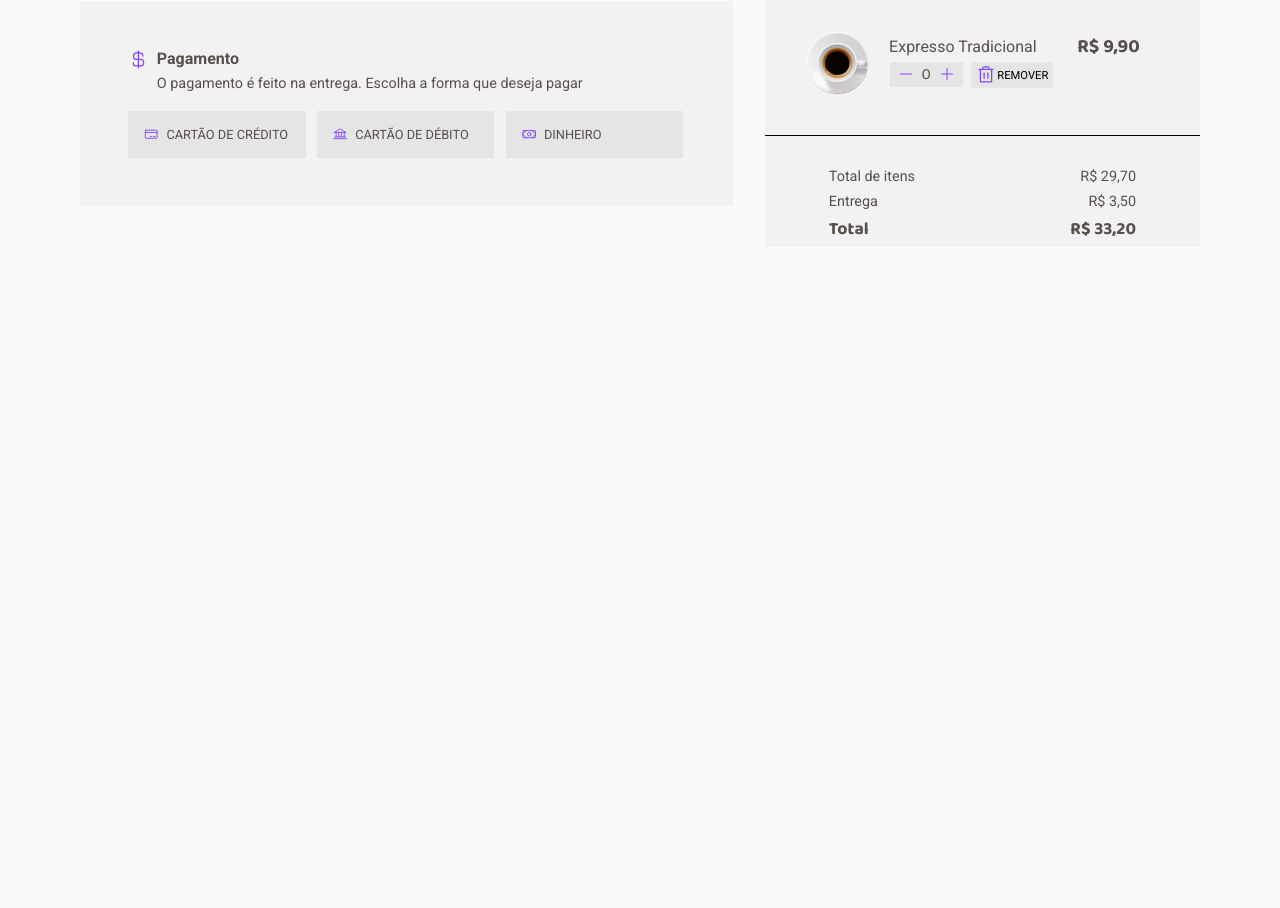
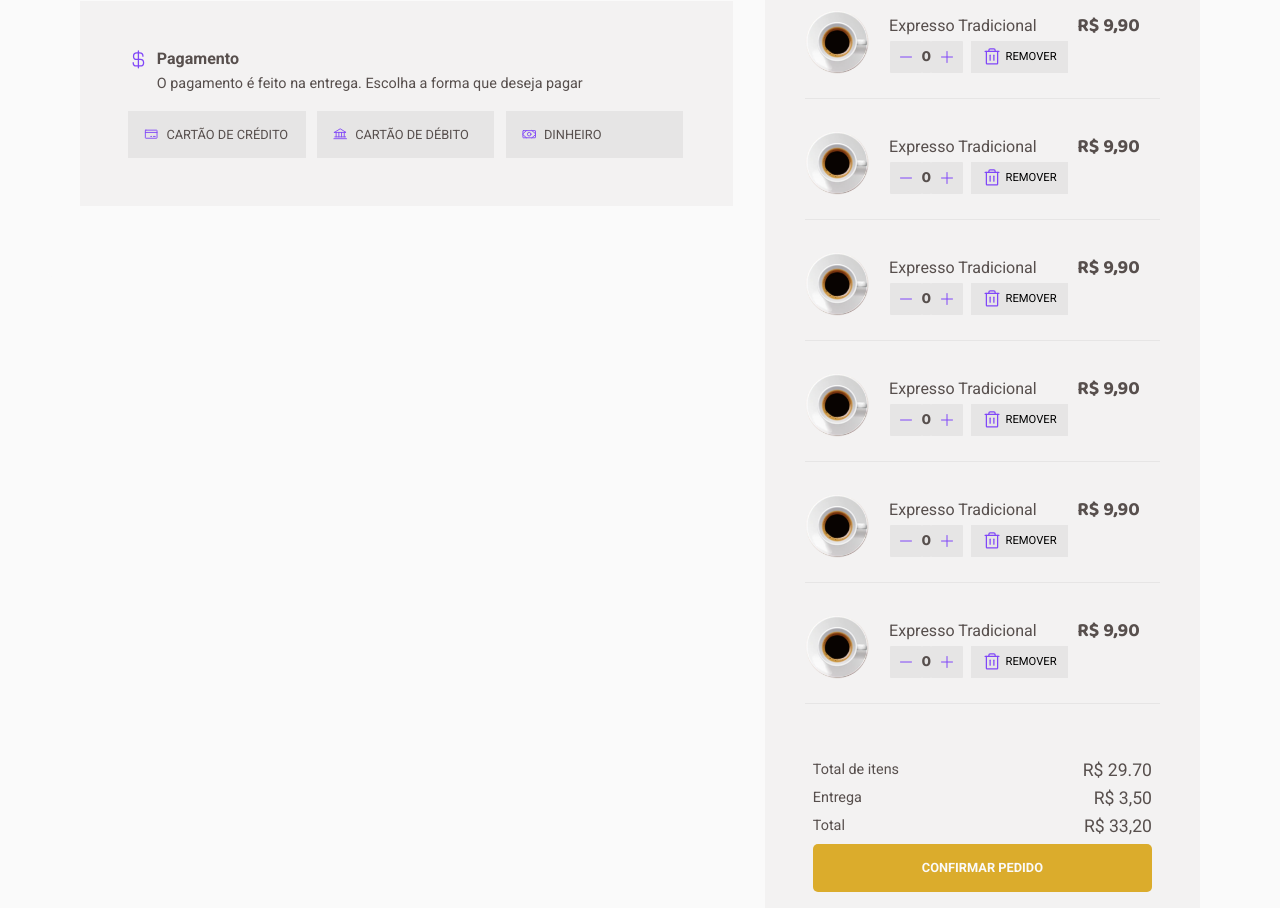
Before and after one commit to jnorberto23/coffee-delivery, a React (Vite) app: page /checkout in a window 1280 px wide. Shown: the part 564-1472 px from the top of the page. Before the commit the page ends 842 px from the top, so only its background shows below. Built offline with nearby package versions, Linux system fonts and the light colour scheme.

Commit message:
🚧work on CoffeeList component footer

```diff
--- a/src/pages/Checkout/components/CoffeeSelected/styles.ts
+++ b/src/pages/Checkout/components/CoffeeSelected/styles.ts
@@ -15,6 +15,10 @@ export const ImageAndTextWrapper = styled.div`
   display: flex;
   flex-direction: row;
   align-items: flex-start;
+  padding-bottom: 1.5rem;
+  border-bottom: 1px solid black;
+  border-color: ${(props) => props.theme["base-button"]};
+
   img {
     height: 4rem;
     width: 4rem;
@@ -27,7 +31,8 @@ export const TitleAndContentWrapper = styled.div`
   align-items: center;
   justify-content: space-around;
   width: 100%;
-  flex-wrap: 1;`
+  flex-wrap: 1;
+`;
 
 export const TitleWrapper = styled.div`
   display: flex;
@@ -77,7 +82,7 @@ export const CounterButton = styled.button`
   font-weight: 900;
   color: ${(props) => props.theme["pink"]};
   width: 2rem;
-  height: auto;
+  height: 2rem;
   border: none;
   border-radius: 1px;
   background-color: ${(props) => props.theme["light-grey"]};
@@ -90,9 +95,14 @@ export const CounterButton = styled.button`
 `;
 
 export const CounterSpan = styled.span`
-  padding: auto;
-  margin: auto;
+
+padding-top: 0.2rem;
+display: inline-block;
+  vertical-align: middle;
+  line-height: normal;
+  height: 2rem;
   font-family: "Baloo 2";
+  font-weight: 600;
   border: none;
   border-radius: 1px;
   background-color: ${(props) => props.theme["light-grey"]};
@@ -101,19 +111,20 @@ export const CounterSpan = styled.span`
 export const RemoveButton = styled.button`
   display: inline-block;
   width: auto;
+  height: 2rem;
   display: flex;
   align-items: center;
   flex-direction: row;
   justify-content: flex-start;
-    border:none;
-    gap: 0.1rem;
+  border: none;
+  gap: 0.2rem;
   font-size: 0.7rem;
   cursor: pointer;
-    padding: 0.2rem 0.3rem;
+  padding: 0.2rem 0.7rem;
   text-transform: uppercase;
   background-color: ${(props) => props.theme["light-grey"]};
-    svg{
+  svg {
     font-size: 0.8rem;
-        color: ${(props) => props.theme["brand-purple"]}
+    color: ${(props) => props.theme["brand-purple"]};
   }
 `;
--- a/src/pages/Checkout/index.tsx
+++ b/src/pages/Checkout/index.tsx
@@ -5,6 +5,7 @@ import { PaymentForm } from "./components/PaymentForm";
 import {
   AddressAndPaymentWrapper,
   AddressCard,
+  ConfirmOrderButton,
   FrameWrapper,
   IconAndTextWrapper,
   MainText,
@@ -57,20 +58,25 @@ export function Checkout() {
             <CoffeeSelected></CoffeeSelected>
             <CoffeeSelected></CoffeeSelected>
             <CoffeeSelected></CoffeeSelected>
+            <CoffeeSelected></CoffeeSelected>
+            <CoffeeSelected></CoffeeSelected>
+            <CoffeeSelected></CoffeeSelected>
+            <CoffeeSelected></CoffeeSelected>
           </SelectedCoffeeList>
           <SelectedCoffeeFooter>
             <SelectedCoffeeFooterLineWrapper>
-            <SubText>Total de itens</SubText>
-            <SubText>R$ 29,70</SubText>
+              <p>Total de itens</p>
+              <p>R$ 29.70</p>
             </SelectedCoffeeFooterLineWrapper>
             <SelectedCoffeeFooterLineWrapper>
-            <SubText>Entrega</SubText>
-            <SubText>R$ 3,50</SubText>
+              <p>Entrega</p>
+              <p>R$ 3,50</p>
             </SelectedCoffeeFooterLineWrapper>
             <SelectedCoffeeFooterLineWrapper>
-            <TitleText>Total</TitleText>
-            <TitleText>R$ 33,20</TitleText>
+              <p>Total</p>
+              <p>R$ 33,20</p>
             </SelectedCoffeeFooterLineWrapper>
+            <ConfirmOrderButton to={"/"}>Confirmar Pedido</ConfirmOrderButton>
           </SelectedCoffeeFooter>
         </SelectedCoffeeCard>
       </SelectedCoffeeWrapper>
--- a/src/pages/Checkout/styles.ts
+++ b/src/pages/Checkout/styles.ts
@@ -108,7 +108,7 @@ export const SelectedCoffeeWrapper = styled.div`
 
 export const SelectedCoffeeCard = styled.div`
   width: 100%;
-  height: 80vh;
+  height: auto;
   display: flex;
   flex-direction: column;
   align-items: flex-start;
@@ -126,8 +126,7 @@ export const SelectedCoffeeList = styled.div`
 `;
 
 export const SelectedCoffeeFooter = styled.div`
-border-top: 1px solid black;
-  padding: 2rem 4rem;
+  padding: 1rem 3rem;
   width: 100%;
   display: flex;
   flex-direction: column;
@@ -140,24 +139,37 @@ export const SelectedCoffeeFooterLineWrapper = styled.div`
   width: 100%;
   display: flex;
   flex-direction: row;
-  align-items: flex-start;
+  align-items: center;
   justify-content: space-between;
+
+  p:first-child {
+    font-family: "Roboto";
+    font-style: normal;
+    font-size: 0.9rem;
+  }
+  p:last-child {
+    font-family: "Roboto";
+    font-style: normal;
+    font-size: 1.1rem;
+  }
+
+  :
 `;
-
 
 export const ConfirmOrderButton = styled(Link)`
   display: flex;
   flex-direction: row;
   align-items: center;
   justify-content: center;
+  font-size: 0.8rem;
+  font-weight: 900;
   margin: auto;
-  width: 2.4rem;
-  height: 2.4rem;
-  background-color: ${(props) => props.theme["light-yellow"]};
+  width: 100%;
+  height: 3rem;
+  background-color: ${(props) => props.theme["brand-yellow"]};
   border: none;
-  border-radius: 3px;
-
-  svg {
-    color: ${(props) => props.theme["dark-yellow"]};
-  }
+  border-radius: 5px;
+  text-decoration: none;
+  text-transform: uppercase;
+  color: ${(props) => props.theme["white"]};
 `;
--- a/src/styles/themes/default.ts
+++ b/src/styles/themes/default.ts
@@ -6,9 +6,11 @@ export const defaultTheme = {
   'mid-yellow': '#DBAC2C',
   'dark-yellow': '#C47F17',
   'light-purple': '#EBE5F9',
-  'brand-purple': '#8047F8',
   'dark-purple': '#4B2995',
   'pink': '#8047F8',
   'base-card': '#F3F2F2',
-  'base-input': '#EDEDED'
+  'base-input': '#EDEDED',
+  'base-button': '#E6E5E5',
+  'brand-yellow': '#DBAC2C',
+  'brand-purple': '#8047F8',
 }
```
Lines whose indentation alone changed are shown as unchanged.
